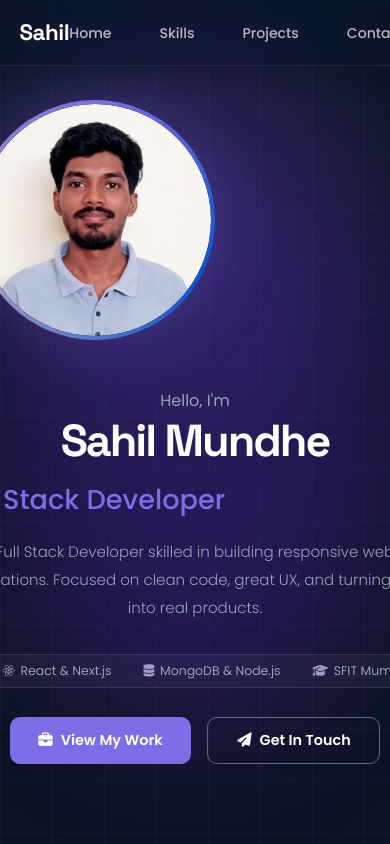
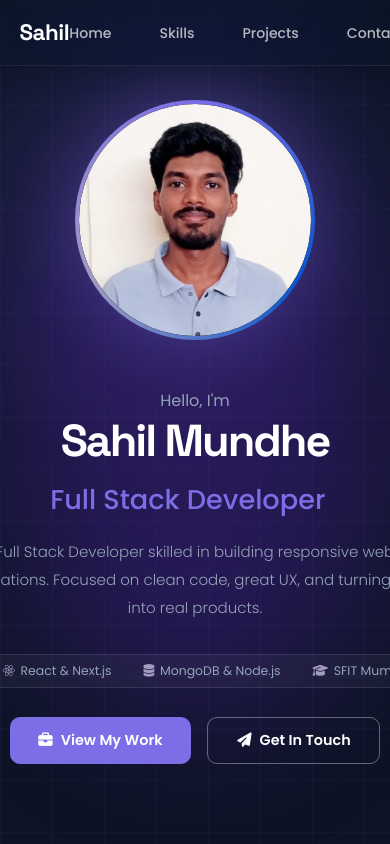
Before and after one commit to Sahileweb/Portfoliow, a Next.js app: page / in a window 390 px wide. Shown: the top 844 px of the page. Built offline with nearby package versions, Linux system fonts and the light colour scheme.

Commit message:
made responsive

```diff
--- a/src/app/globals.css
+++ b/src/app/globals.css
@@ -584,14 +584,30 @@ footer {
   .project-card { width:calc((100% - 1.5rem) / 2); }
 }
 @media (max-width:900px) {
+  /* Stack the hero vertically and center everything */
   .hero-inner { flex-direction:column-reverse; text-align:center; padding-top:100px; padding-bottom:3rem; }
-  .hero-ring  { width:240px; height:240px; }
-  .hero-btns,.hero-stats,.hero-marquee-wrap { justify-content:center; }
-  .hero-tagline { max-width:100%; }
-  .about-grid   { grid-template-columns:1fr; }
+
+  /* CRITICAL FIX: Remove the -100px offset from desktop so the image centers properly */
+  .hero-photo-side { transform: translateX(0); }
+
+  /* Shrink image ring slightly for mobile */
+  .hero-ring { width:240px; height:240px; }
+
+  /* Center the typewriter text and the marquee */
+  .hero-typewriter { justify-content: center; }
+  .hero-marquee-wrap { margin-left: auto; margin-right: auto; }
+
+  /* Center buttons and stats */
+  .hero-btns, .hero-stats { justify-content: center; }
+
+  /* Make sure tagline doesn't stretch weirdly */
+  .hero-tagline { max-width: 100%; margin-left: auto; margin-right: auto; }
+
+  /* Other existing responsive fixes */
+  .about-grid { grid-template-columns:1fr; }
   .project-card { width:calc(100% - 0px); }
   .contact-wrap { grid-template-columns:1fr; }
-  .form-row     { grid-template-columns:1fr; }
+  .form-row { grid-template-columns:1fr; }
   .nav-links .hide-sm { display:none; }
 }
 @media (max-width:600px) {
```
